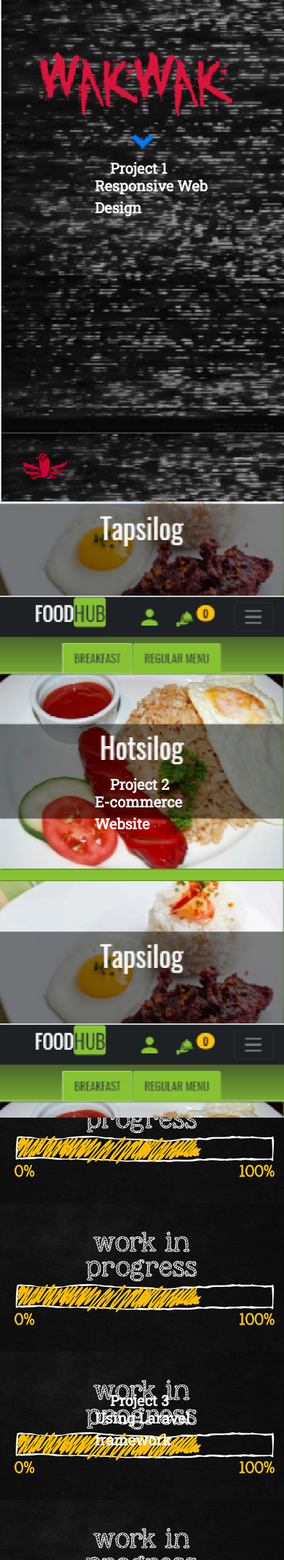
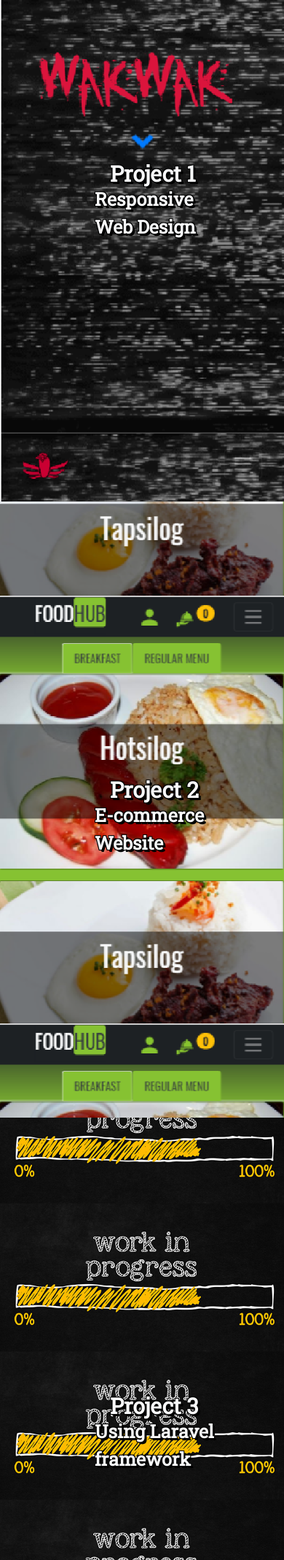
Before and after one commit to jonissicam/portfolio3, a PHP site: page /views/project.php in a window 390 px wide. Shown: the part 157-2294 px from the top of the page at 73% size. Run offline with PHP 8.4, Linux system fonts and the light colour scheme.

Commit message:
portfolio v3.2

```diff
--- a/css/style.css
+++ b/css/style.css
@@ -14,6 +14,12 @@ body{
 
 }
 
+.closebtn{
+	font-size: 30px;
+}
+a[onclick="closeNav()"]{
+	text-decoration: none;
+}
 .header{
 	min-height: 100%;
 	margin-bottom: -55px;
@@ -88,7 +94,7 @@ body{
   width: 0; /* 0 width - change this with JavaScript */
   position: fixed; /* Stay in place */
   top: 0; /* Stay at the top */
-  left: 0;
+  right: 0;
   overflow-x: hidden; /* Disable horizontal scroll */
   padding-top: 60px; /* Place content 60px from the top */
   transition: 0.5s; /* 0.5 second transition effect to slide in the sidenav */
@@ -96,7 +102,14 @@ body{
   padding-right: 0;
   padding-left: 0;
 }
-
+@media only screen and (width: 320px) {
+	#welcome{
+		font-size: 17px;
+	}
+	#qoute{
+		font-size: 28px;
+	}
+}
 
 
 @media only screen and (max-width: 600px) {
@@ -104,6 +117,37 @@ body{
     width: 85px;
     height: 85px;
   }
+  .navbar{
+  	padding-right: 10px;
+  	padding-left: 5px;
+  }
+  #qoute{
+		font-size: 28px;
+	}
+	#project1,
+	#project2,
+	#project3{
+		font-size: 30px;
+		   color: white;
+   text-shadow:
+       3px 3px 0 #000,
+     -1px -1px 0 #000,
+      1px -1px 0 #000,
+      -1px 1px 0 #000,
+       1px 1px 0 #000;
+	}
+	.linksbtn2{
+		padding-top: 15px;
+		padding-right: 15px;
+		font-size: 25px;
+		   color: white;
+   text-shadow:
+       3px 3px 0 #000,
+     -1px -1px 0 #000,
+      1px -1px 0 #000,
+      -1px 1px 0 #000,
+       1px 1px 0 #000;
+	}
   .demoMob1{
 	background-image: url("../images/wakwak.png");
 	background-size: contain;
@@ -128,7 +172,6 @@ body{
 	.linksbtn,
 	.linksbtn2{
 		font-weight: bold;
-		font-size: 20px;
 		font-family: 'Roboto Slab', serif;
 	}
 	#navlink1,
--- a/js/script.js
+++ b/js/script.js
@@ -36,8 +36,29 @@ $(document).ready(function () {
 
 	/* Set the width of the side navigation to 250px */
 function openNav() {
-  document.getElementById("mySidenav").style.width = "800px";
-document.body.style.backgroundColor = "rgba(0,0,0,0.4)";
+	if (window.matchMedia("(max-width: 600px)").matches) {
+	document.getElementById("mySidenav").style.width = "100%";
+	document.body.style.backgroundColor = "rgba(0,0,0,0.6)";
+	}else if(window.matchMedia("(min-width: 601px) and (max-width: 768px)").matches){
+		document.getElementById("mySidenav").style.width = "400px";
+	document.body.style.backgroundColor = "rgba(0,0,0,0.6)";
+	}else if(window.matchMedia("(min-width: 769px) and (max-width: 1024px)").matches){
+		document.getElementById("mySidenav").style.width = "600px";
+	document.body.style.backgroundColor = "rgba(0,0,0,0.6)";
+	}else if(window.matchMedia("(min-width: 1025px) and (max-width: 1439px)").matches){
+		document.getElementById("mySidenav").style.width = "800px";
+	document.body.style.backgroundColor = "rgba(0,0,0,0.6)";
+	}else if(window.matchMedia("(min-width: 1440px) and (max-width: 2559px)").matches){
+		document.getElementById("mySidenav").style.width = "700px";
+	document.body.style.backgroundColor = "rgba(0,0,0,0.6)";
+	}else{
+		document.getElementById("mySidenav").style.width = "1000px";
+	document.body.style.backgroundColor = "rgba(0,0,0,0.6)";
+	}
+
+	$("*:not(#mySidenav)").click(function (e) {
+		e.preventDefault();
+	});
 }
 
 /* Set the width of the side navigation to 0 */
--- a/partials/contact.php
+++ b/partials/contact.php
@@ -1,7 +1,7 @@
 <div id="mySidenav" class="sidenav col-lg-12 bg-dark text-light">
 			<div class="d-flex">
 				<h3 class="flex-grow-1">hello</h3>
-				<a href="javascript:void(0)" onclick="closeNav()" class="closebtn">&times;</a>
+				<a href="javascript:void(0)" onclick="closeNav()" class="closebtn text-light text-decoration-none">&times;</a>
 			</div>
 			<form>
 				<div class="form-group">
--- a/partials/navbar.php
+++ b/partials/navbar.php
@@ -2,7 +2,7 @@
 	<section class="row">
 		<div class="col-lg-12 p-0">
 			<nav class="navbar navbar-expand-lg navbar-dark bg-transparent">
-				<a class="navbar-brand" href="./index.php">Hello, Welcome to my portfolio</a>
+				<a id="welcome" class="navbar-brand mr-0" href="./index.php">Hello, Welcome to my portfolio</a>
 
 				<button class="navbar-toggler" type="button" data-toggle="collapse" data-target="#navbarMenu">
 					<span class="navbar-toggler-icon"></span>
--- a/views/about.php
+++ b/views/about.php
@@ -80,7 +80,7 @@ require_once("../partials/contact.php");
 			<p>Hello,my name is Jonis Bryan Sicam and I'm a Full Stack Web Developer.</p>
 			<p>I was born in Dasmariñas, Cavite</p>
 			<p>I graduated at Technological University of the Philippines-Cavite</p>
-			<a class="btn btn-outline-light" href="#">Contact</a>
+			<a class="btn btn-outline-light" onclick="openNav()">Contact</a>
 			<a class="btn text-light" href="./project.php">View projects</a>
 		</div>
 	</section>
--- a/views/index.php
+++ b/views/index.php
@@ -7,7 +7,7 @@ require_once("../partials/contact.php");
 		<section class="row no-gutters">
 			<div class="col-lg-8 mt-5">
 				<div class="jumbotron bg-transparent">
-					<h1 class="display-4 text-light">“Create the highest, grandest vision possible for your life, because you become what you believe”</h1>
+					<h1 id="qoute" class="display-4 text-light">“Create the highest, grandest vision possible for your life, because you become what you believe”</h1>
 				</div>
 			</div>
 			<div class="col-lg-4">
--- a/views/project.php
+++ b/views/project.php
@@ -3,22 +3,25 @@ require_once("../partials/start_body.php");
 require_once("../partials/contact.php");
 ?>
 <main class="header container-fluid p-0">
+	<section class="projectnav">
+
+	</section>
 	<section class="row no-gutters">
 		<div id="project1demo" class="col-lg-4 demo demoMob1">
 			<a href="index.php" id="navlink1" class="text-light">Hello, Welcome to my Portfolio</a>
-			<a href="#" id="navlink2" class="text-light">Project</a>
-			<a href="about.php" id="navlink3" class="text-light">About</a>
-			<a href="#" id="navlink4" class="text-light" onclick="openNav()">Contact</a>
-			<a id="project1" class="text-light linksbtn" href="https://jonissicam.github.io/capstone1/" target="_blank">Project 1</a>
-			<p class="mt-4 text-light linksbtn2">Responsive Web Design</p>
+			<a href="#" id="navlink2" class="text-light">Projects</a>
+			<a href="/acts/portfolio2/views/about.php" id="navlink3" class="text-light">About</a>
+			<a id="navlink4" class="text-light" onclick="openNav()">Contact</a>
+				<a id="project1" class="text-light linksbtn" href="https://jonissicam.github.io/capstone1/" target="_blank">Project 1</a>
+				<p class="mt-4 text-light linksbtn2">Responsive Web Design</p>
 		</div>
 		<div id="project2demo" class="col-lg-4 demo demoMob2">
-			<a id="project2" class="text-light linksbtn" href="https://foodhub000.000webhostapp.com/" target="_blank">Project 2</a>
-			<p class="mt-4 text-light linksbtn2">E-commerce Website</p>
+				<a id="project2" class="text-light linksbtn" href="https://foodhub000.000webhostapp.com/" target="_blank">Project 2</a>
+				<p class="mt-4 text-light linksbtn2 pr-0">E-commerce Website</p>
 		</div>
 		<div id="project3demo" class="col-lg-4 demo demoMob3">
-			<a id="project3" class="text-light linksbtn" href="#">Project 3</a>
-			<p class="mt-4 text-light linksbtn2">Using Laravel framework</p>
+				<a id="project3" class="text-light linksbtn" href="#">Project 3</a>
+				<p class="mt-4 text-light linksbtn2">Using Laravel framework</p>
 		</div>
 
 	</section>
```
